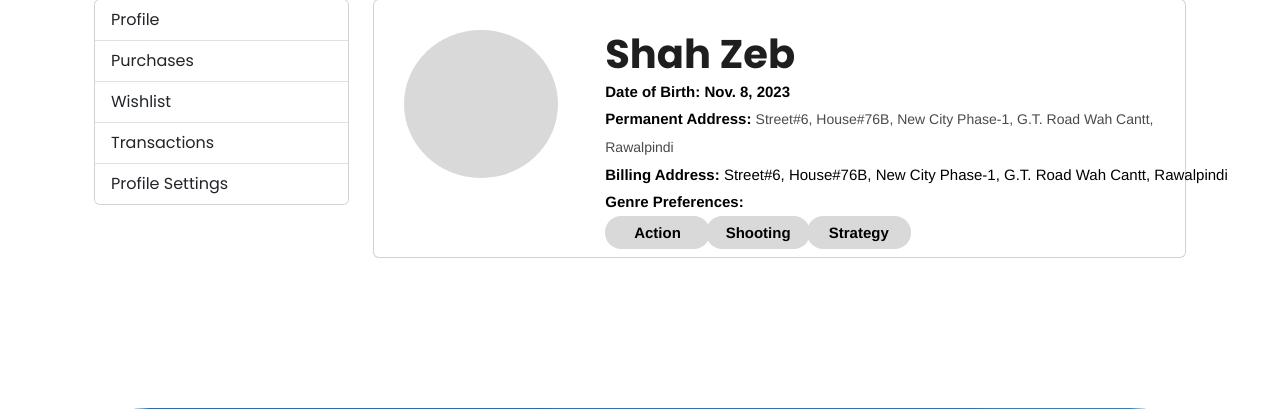
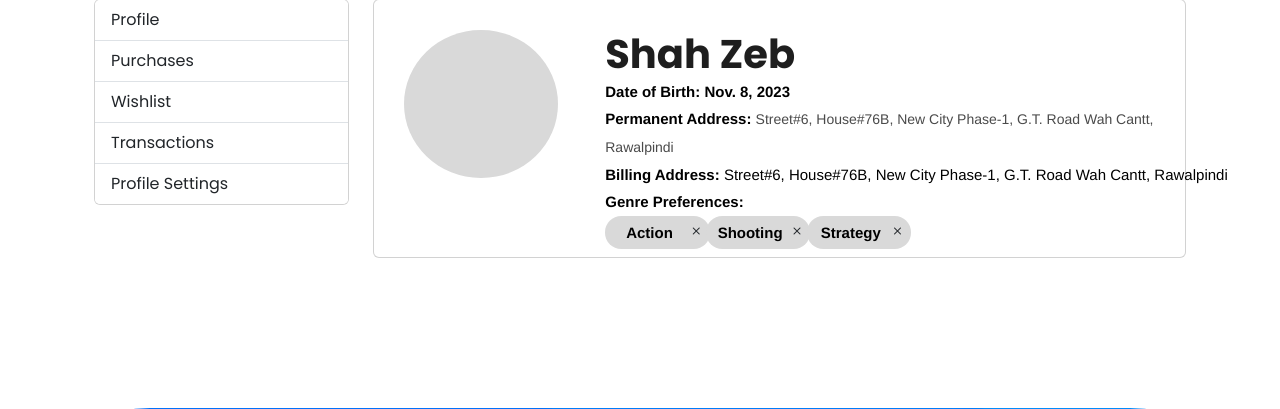
Before and after one commit to ShahZebYousafzai/GamersEdgeStore, a Django app: page /profile/ in a window 1280 px wide. Shown: the part 607-1016 px from the top of the page. Run offline with Django 4.2, Linux system fonts and the light colour scheme; a user stored in the database is signed in; data comes from the database, SQL or seed files in the repository; some libraries are stand-ins or nearby versions.

Commit message:
Updated Profile Info

```diff
--- a/templates/main.html
+++ b/templates/main.html
@@ -15,6 +15,7 @@
 
     <!-- Bootstrap core CSS -->
     <link href="{% static 'bootstrap/css/bootstrap.min.css' %}" rel="stylesheet">
+    <link rel="stylesheet" href="https://cdn.jsdelivr.net/npm/bootstrap-icons@1.11.1/font/bootstrap-icons.css">
 
 
     <!-- Additional CSS Files -->
--- a/user/templates/user/profile.html
+++ b/user/templates/user/profile.html
@@ -35,15 +35,22 @@
               <div class="col-md-9">
                 <h1>{{profile.display_name}}</h1>
                 <p class="do-b">
-                        Date of Birth: <span class="span">{{profile.date_of_birth}}</span>
+                  Date of Birth:
+                  <span class="span">{{profile.date_of_birth}}</span>
                 </p>
                 <p class="permanent-address">
                   <span class="text-wrapper">Permanent Address: </span>
-                        <span class="span">Street#6, House#76B, New City Phase-1, G.T. Road Wah Cantt, Rawalpindi</span>
+                  <span class="span"
+                    >Street#6, House#76B, New City Phase-1, G.T. Road Wah Cantt,
+                    Rawalpindi</span
+                  >
                 </p>
                 <p class="billing-address">
                   <span class="text-wrapper">Billing Address: </span>
-                        <span class="span">Street#6, House#76B, New City Phase-1, G.T. Road Wah Cantt, Rawalpindi</span>
+                  <span class="span"
+                    >Street#6, House#76B, New City Phase-1, G.T. Road Wah Cantt,
+                    Rawalpindi</span
+                  >
                 </p>
                 <div class="div">Genre Preferences:</div>
                 <div class="row">
@@ -52,6 +59,7 @@
                     <div class="grid">
                       <div class="overlap-group">
                         <div class="text-wrapper">{{ genre.name }}</div>
+                        <i class="bi bi-x"></i>
                       </div>
                     </div>
                   </div>
@@ -60,7 +68,6 @@
               </div>
             </div>
           </div>
-
         </div>
       </div>
     </div>
```
Lines whose indentation alone changed are shown as unchanged.
